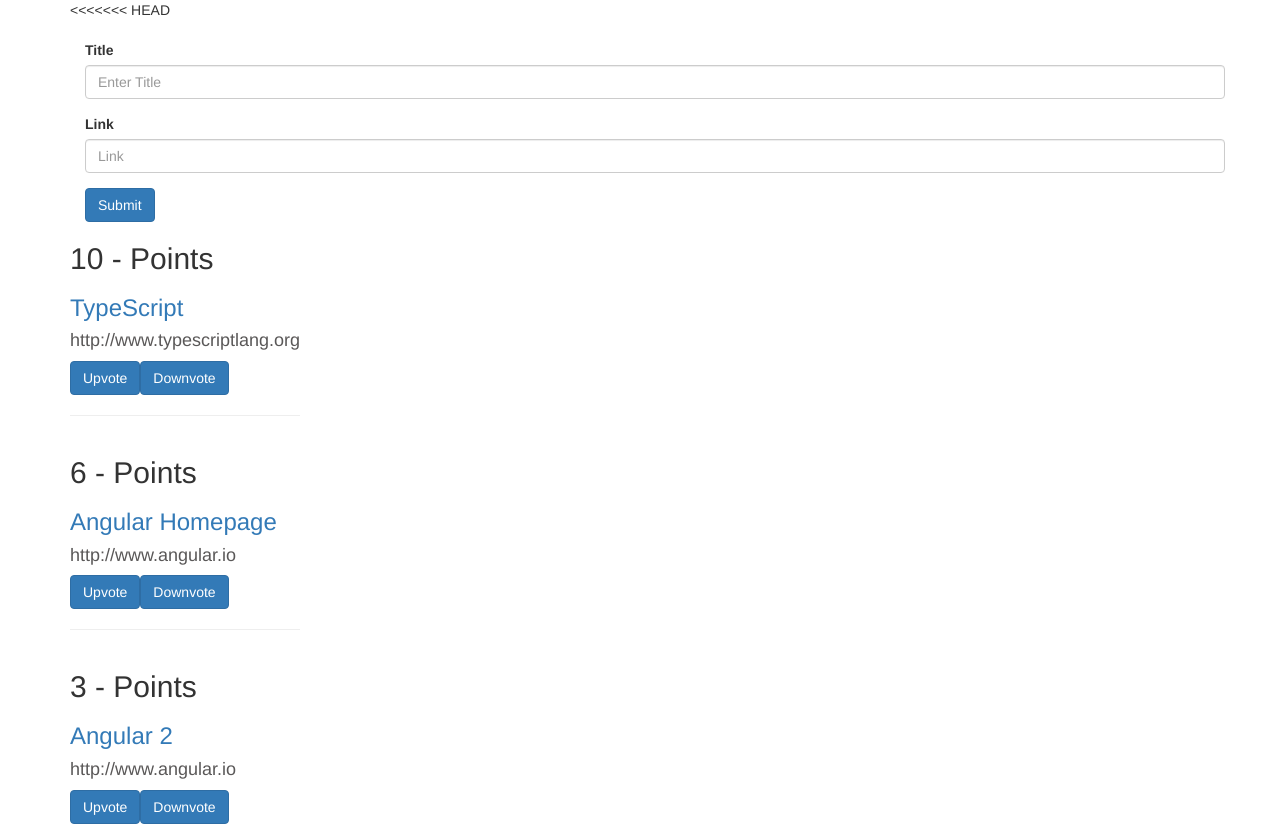
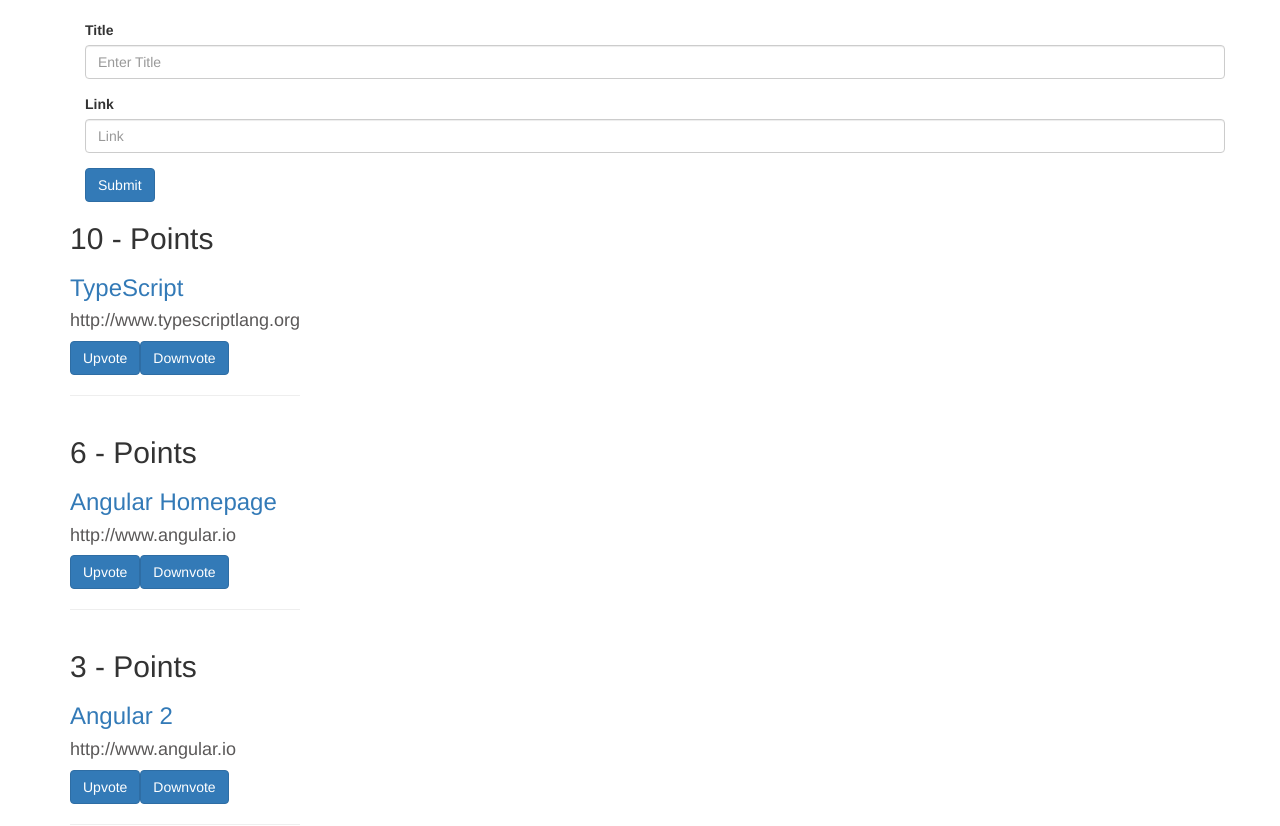
Before and after one commit to sumitvekariya/demo-app, an Angular app: page / in a window 1280 px wide. Shown: the top 826 px of the page. Built offline with nearby package versions, Linux system fonts and the light colour scheme; what ng2-order-pipe would draw is missing.

Commit message:
Unwanted code removed

```diff
--- a/src/app/app.component.html
+++ b/src/app/app.component.html
@@ -1,12 +1,7 @@
 <div class="container">
 
-<<<<<<< HEAD
-    <app-list>
-    </app-list>
-=======
     <app-article-list>
     </app-article-list>
->>>>>>> Updates in naming conventions
 
 
   <hr>
```
Also changed, not shown: 12 other files (tests, documents, lock files or other folders).
